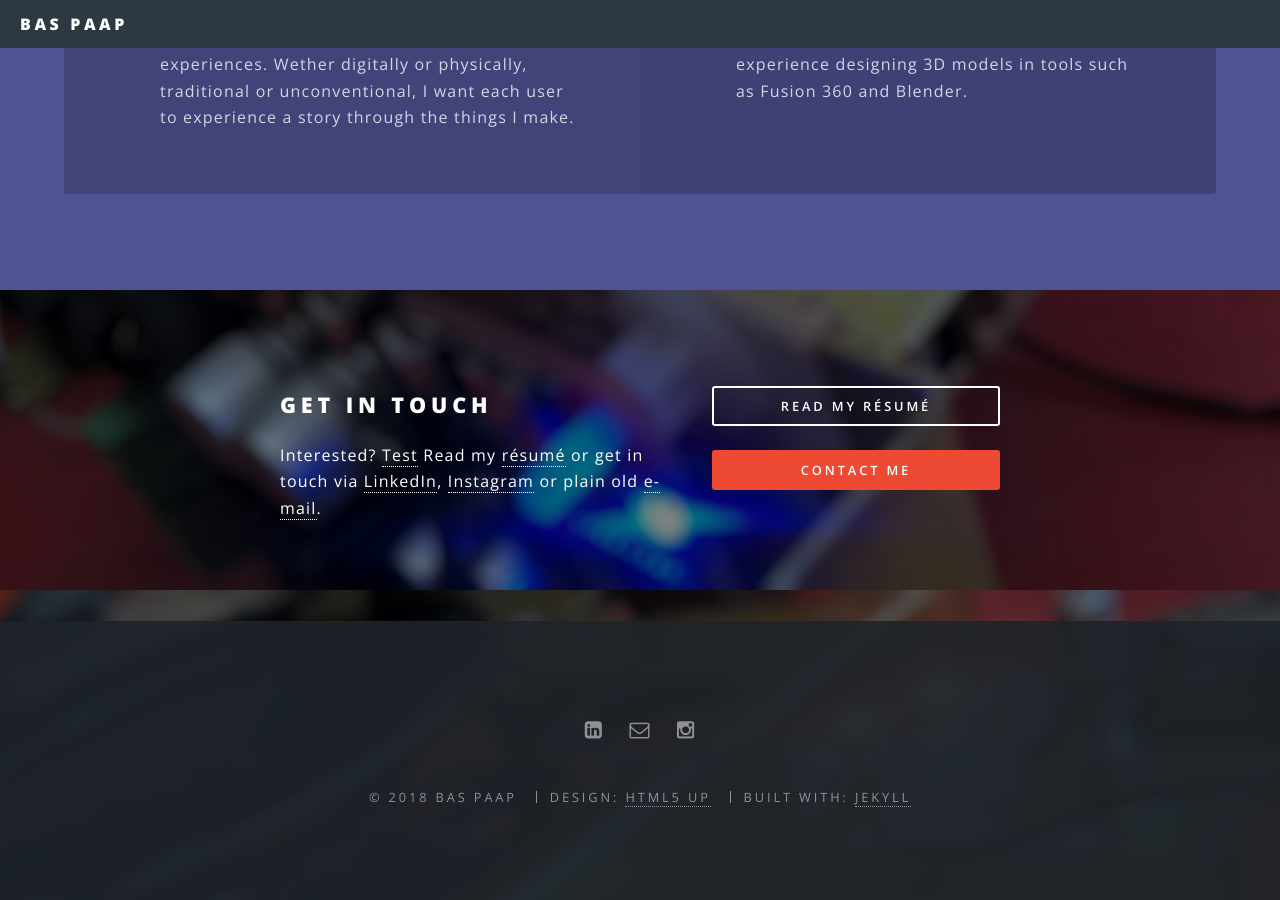
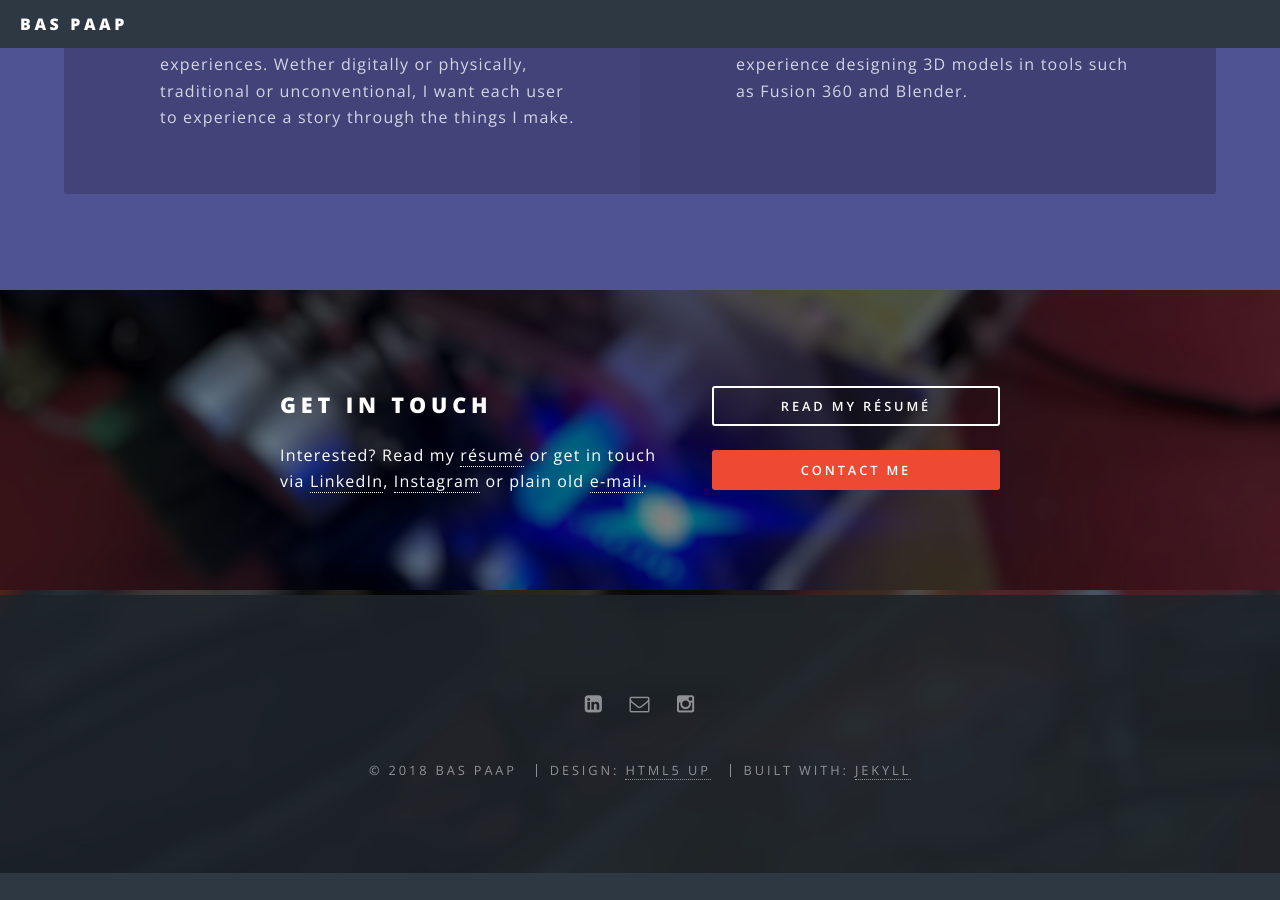
Before and after one commit to BasPaap/baspaap.github.io, a Jekyll site: the page built from index.html, in a window 1280 px wide and 900 px high, scrolled down 4810 px. Built offline with Jekyll 4.4.1, drawn with Linux system fonts in a browser that asks for light colours; after the commit the page ends 5683 px from its top, so only the background shows below that.

Commit message:
Removed test link

```diff
--- a/index.html
+++ b/index.html
@@ -140,7 +140,7 @@ layout: landing
 						<div class="inner">
 							<header>
 								<h2>Get in touch</h2>
-								<p>Interested? <a href="https://github.com/BasPaap/baspaap.github.io/raw/master/documents/Bas%20Paap.pdf">Test</a> Read my <a href="https://github.com/BasPaap/baspaap.github.io/raw/master/documents/Bas%20Paap.pdf">résumé</a> or get in touch via <a href="{{ site.social.linkedin-square }}" target="_blank">LinkedIn</a>, <a href="{{ site.social.instagram }}" target="_blank">Instagram</a> or plain old <a href="mailto:baspaap@live.nl">e-mail</a>.</p>
+								<p>Interested? Read my <a href="https://github.com/BasPaap/baspaap.github.io/raw/master/documents/Bas%20Paap.pdf">résumé</a> or get in touch via <a href="{{ site.social.linkedin-square }}" target="_blank">LinkedIn</a>, <a href="{{ site.social.instagram }}" target="_blank">Instagram</a> or plain old <a href="mailto:baspaap@live.nl">e-mail</a>.</p>
 							</header>
 							<ul class="actions vertical">
 								<li><a href="https://github.com/BasPaap/baspaap.github.io/raw/master/documents/Bas%20Paap.pdf" class="button fit">Read my résumé</a></li>
```
